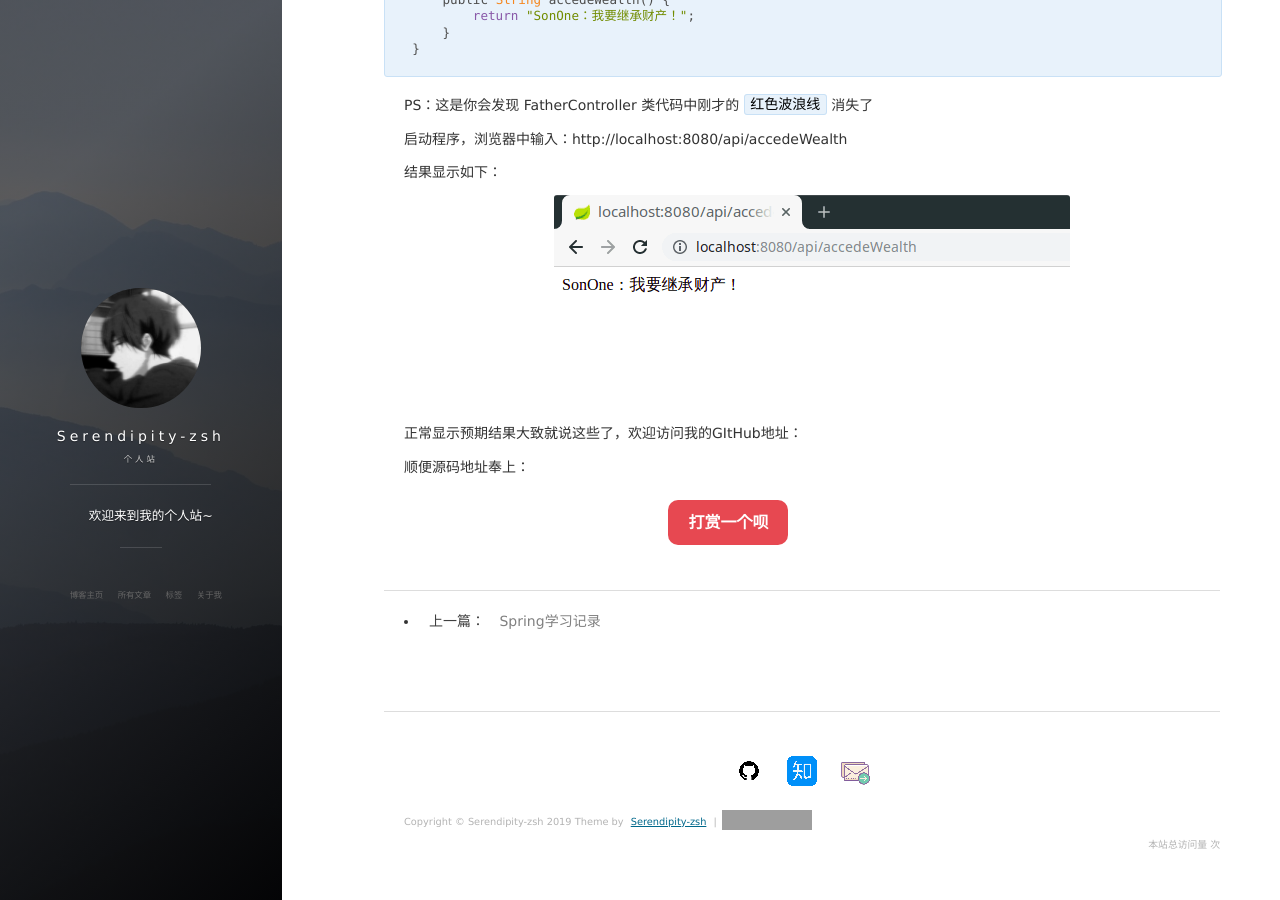
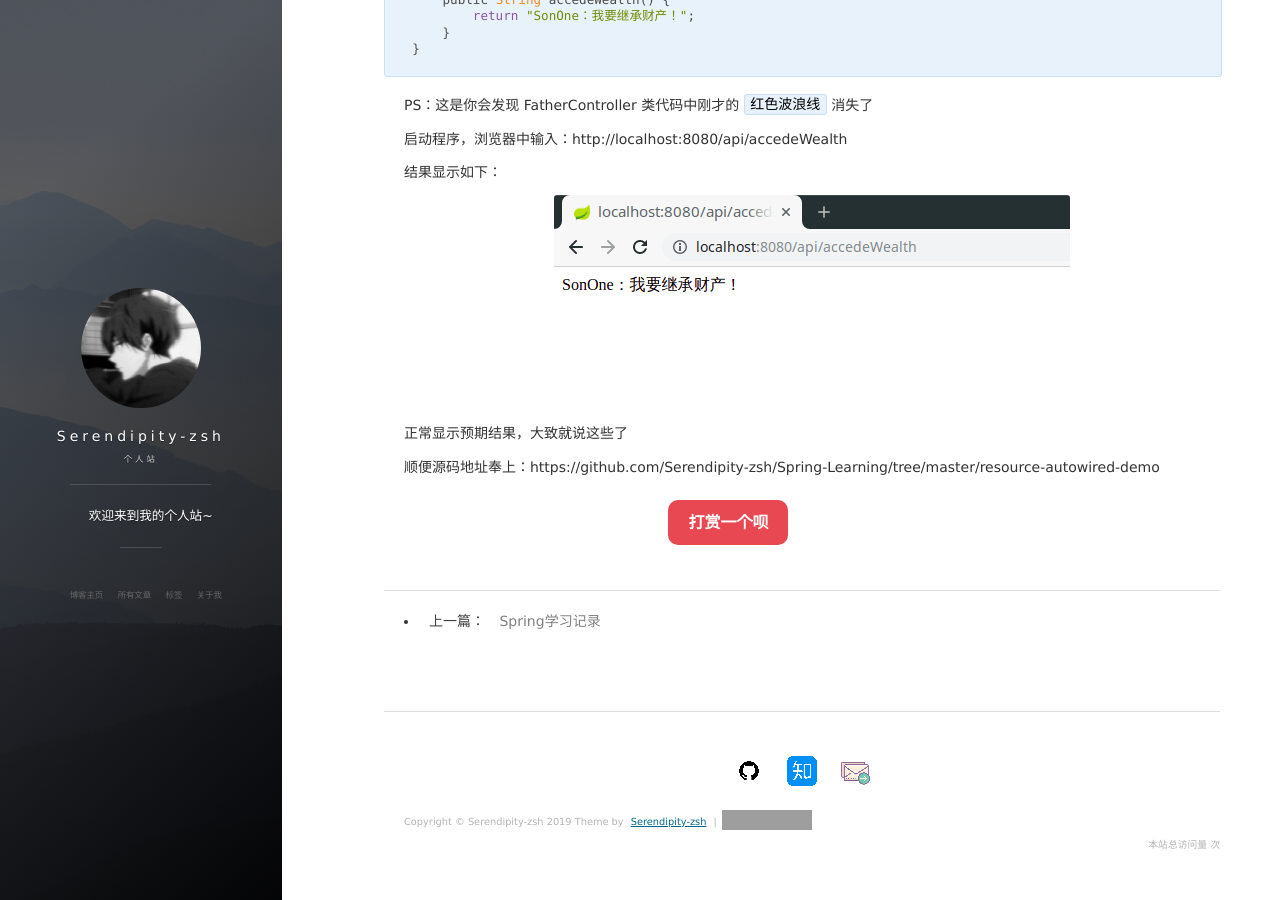
Before and after one commit to Serendipity-zsh/Serendipity-zsh.github.io, a Jekyll site: the page built from _posts/2019-09-15-@Resource与@Autowired的区别.md, in a window 1280 px wide and 900 px high, scrolled down 4653 px. Built offline with Jekyll 4.4.1, drawn with Linux system fonts in a browser that asks for light colours; nearby versions of some CDN libraries; comment, search, counter and statistics services are not loaded; grey boxes are pictures that could not be loaded.

Commit message:
修改博客

```diff
--- a/_posts/2019-09-15-@Resource与@Autowired的区别.md
+++ b/_posts/2019-09-15-@Resource与@Autowired的区别.md
@@ -230,6 +230,6 @@ PS：这是你会发现 FatherController 类代码中刚才的 `红色波浪线`
 
 ![第一次结果图](https://github.com/Serendipity-zsh/Serendipity-zsh.github.io/raw/master/images/posts/Resource/result.png)
 
-正常显示预期结果大致就说这些了，欢迎访问我的GItHub地址：
+正常显示预期结果，大致就说这些了
 
-顺便源码地址奉上：
+顺便源码地址奉上：https://github.com/Serendipity-zsh/Spring-Learning/tree/master/resource-autowired-demo
```
